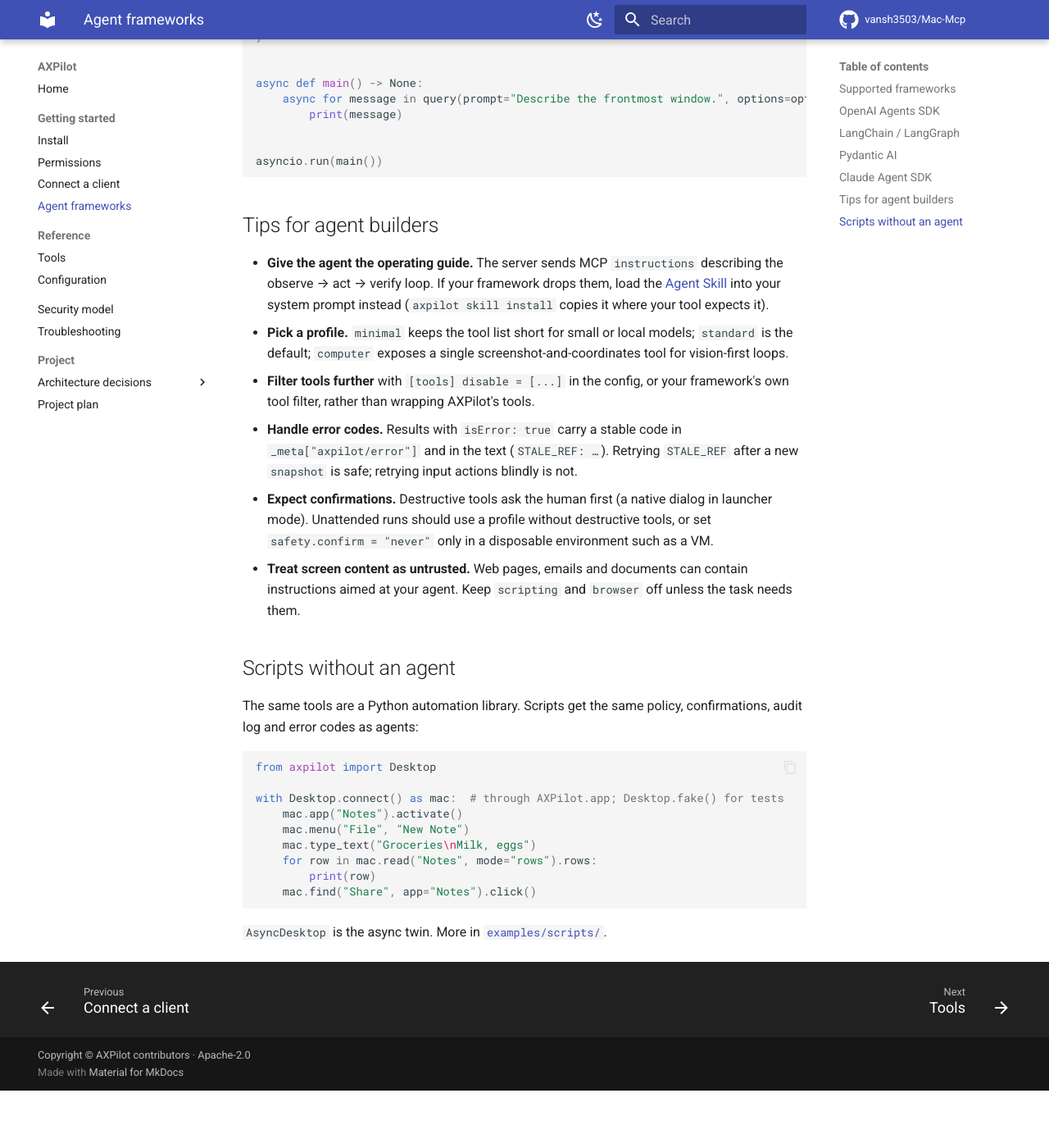
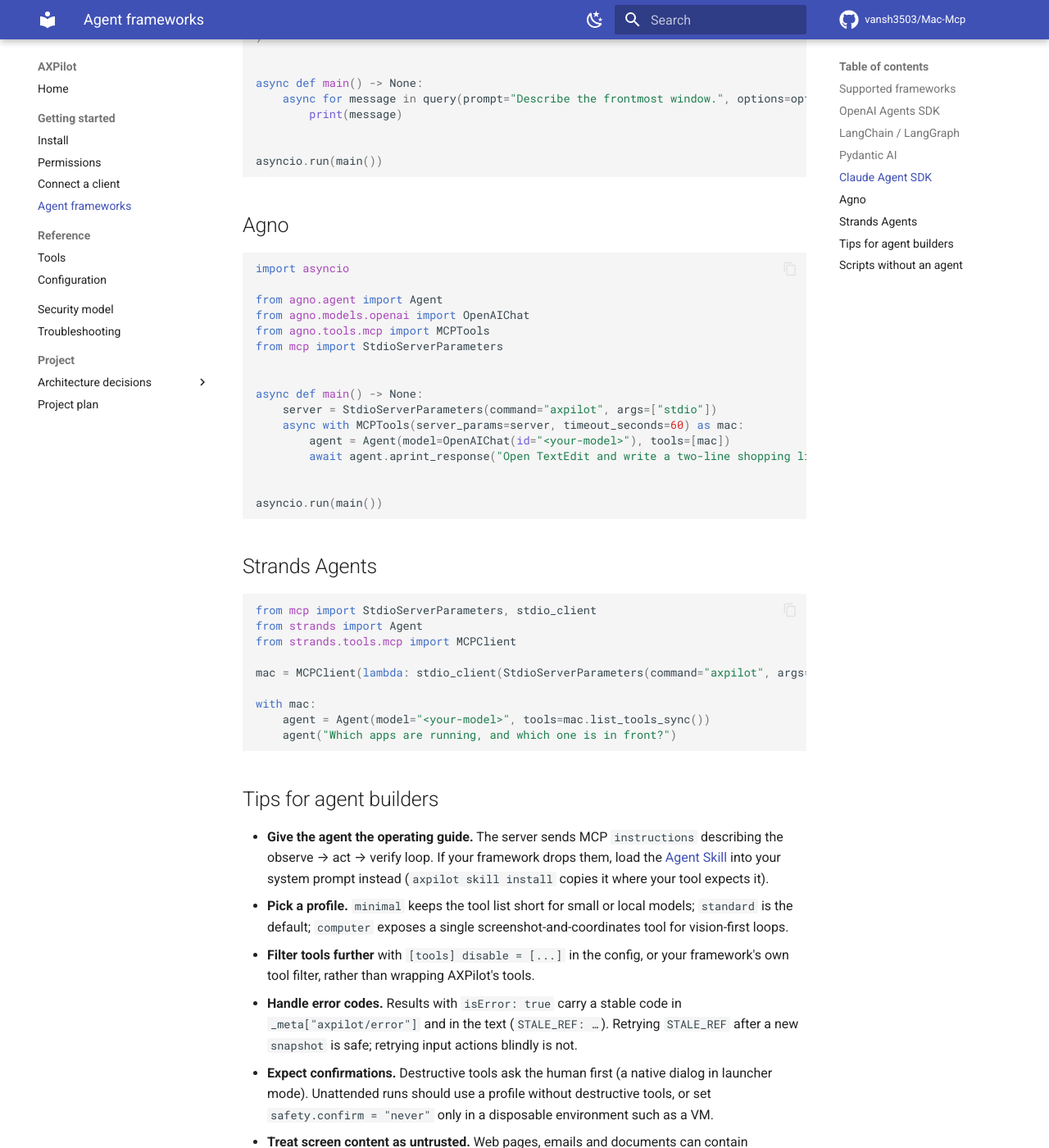
Before and after one commit to Vansh3503/Mac-Mcp, an MkDocs documentation site: the page built from docs/frameworks.md, in a window 1280 px wide and 1400 px high, scrolled down 2854 px. Shown: the whole window at 82% size. Built offline with MkDocs 1.6.1 and Material for MkDocs 9.7.7, drawn with Linux system fonts in a browser that asks for light colours; comment, search, counter and statistics services are not loaded; before the commit the page ends 4184 px from its top, so only the background shows below that.

Commit message:
docs(examples): Agno and Strands Agents framework examples
agno_example.py (MCPTools with StdioServerParameters) and
strands_example.py (MCPClient over stdio_client) start AXPilot with
axpilot stdio and use "<your-model>", like the other examples. The
examples cover thirteen frameworks now; docs/frameworks.md has a snippet
for each new one, and the smoke test expects both files.

````diff
--- a/docs/frameworks.md
+++ b/docs/frameworks.md
@@ -121,6 +121,41 @@
 asyncio.run(main())
 ```
 
+## Agno
+
+```python
+import asyncio
+
+from agno.agent import Agent
+from agno.models.openai import OpenAIChat
+from agno.tools.mcp import MCPTools
+from mcp import StdioServerParameters
+
+
+async def main() -> None:
+    server = StdioServerParameters(command="axpilot", args=["stdio"])
+    async with MCPTools(server_params=server, timeout_seconds=60) as mac:
+        agent = Agent(model=OpenAIChat(id="<your-model>"), tools=[mac])
+        await agent.aprint_response("Open TextEdit and write a two-line shopping list.")
+
+
+asyncio.run(main())
+```
+
+## Strands Agents
+
+```python
+from mcp import StdioServerParameters, stdio_client
+from strands import Agent
+from strands.tools.mcp import MCPClient
+
+mac = MCPClient(lambda: stdio_client(StdioServerParameters(command="axpilot", args=["stdio"])))
+
+with mac:
+    agent = Agent(model="<your-model>", tools=mac.list_tools_sync())
+    agent("Which apps are running, and which one is in front?")
+```
+
 ## Tips for agent builders
 
 - **Give the agent the operating guide.** The server sends MCP `instructions` describing the
````
Also changed, not shown: CHANGELOG.md (+3 -2 lines), examples/README.md (+2 -0 lines), 3 other files.
